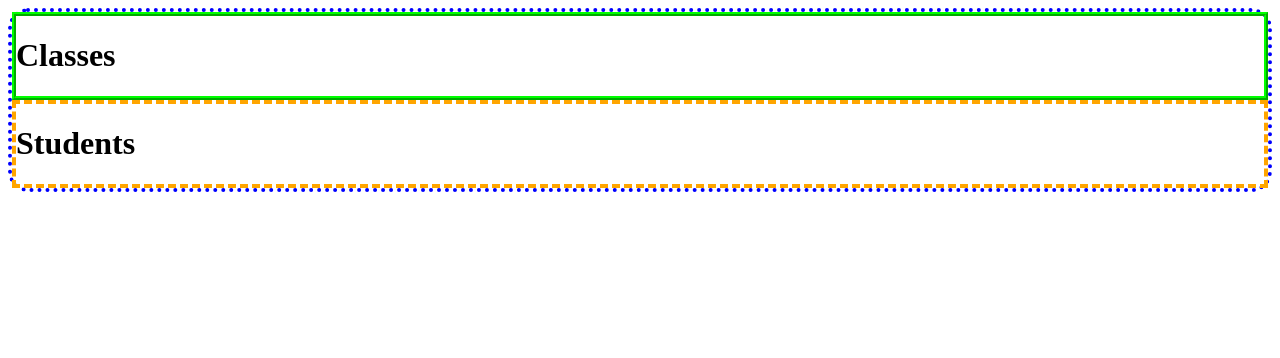
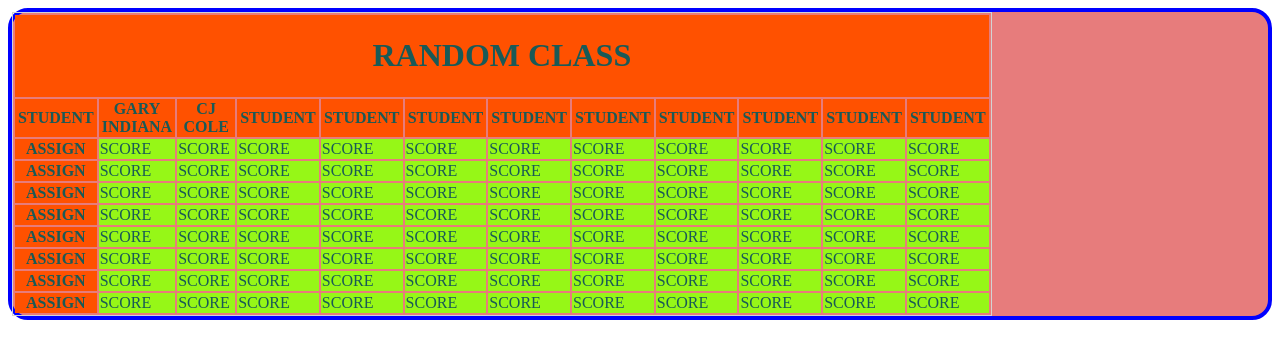
Before and after one commit to PDTayl888/grades, a website: page index.html in a window 1280 px wide. Drawn offline with Linux system fonts and the light colour scheme.

Commit message:
added models and routes folder, started a table for grades

```diff
--- /dev/null
+++ b/dev_index.js
@@ -0,0 +1,20 @@
+
+console.log('poop on poop on poop');
+
+var coll = document.getElementsByClassName("collapsible");
+var i;
+
+
+/*
+for (i = 0; i < coll.length; i++) {
+  coll[i].addEventListener("click", function() {
+    this.classList.toggle("active");
+    var content = this.nextElementSibling;
+    if (content.style.display === "block") {
+      content.style.display = "none";
+    } else {
+      content.style.display = "block";
+    }
+  });
+}
+*/
--- a/grades.css
+++ b/grades.css
@@ -1,12 +1,62 @@
+
+
+
+/* MAKE ALL SECTIONS COLLAPSIBLE IN FINISHED PRODUCT\! */
+
+
+body {
+    color: rgb(25, 90, 87)
+}
 .container {
-    border: 4px dotted blue;
+    border: 4px solid blue;
     border-radius: 20px;
+    background-color: rgb(231, 124, 124);
 }
 
-.students {
-    border: 4px ridge lime;
+.studentsSection {
+    border: 4px ridge green;
 }
 
 .grades {
     border: 4px dashed orange;
 }
+
+.studentTag {
+    border: 2px ridge lightcyan
+}
+
+table {
+    border: 1px solid lightgray;
+    /* border-collapse: collapse; */
+    width: 78%;
+}
+
+td, th {
+    width: 444px;
+}
+
+/*
+.collapsible {
+    background-color: goldenrod;
+    color: #444;
+    cursor: pointer;
+    padding: 18px;
+    width: 100%;
+    border: solid;
+    text-align: left;
+    outline: none;
+    font-size: 15px;
+}
+
+.active, .collapsible:hover {
+    background-color: #ccc;
+  }
+
+  .content {
+    padding: 0 18px;
+    display: none;
+    overflow: hidden;
+    background-color: #f1f1f1;
+  }
+
+*/
--- a/index.html
+++ b/index.html
@@ -5,18 +5,152 @@
     <meta name="viewport" content="width=device-width, initial-scale=1.0">
     <meta http-equiv="X-UA-Compatible" content="ie=edge">
     <title>Grades</title>
-    <script src="index.js"></script>
+    <script src="dev_index.js"></script>
     <link rel="stylesheet" type="text/css" href="grades.css">
 </head>
 <body>
+
     <div class="container">
-        <div class="students">
-            <h1>Classes</h1>
-        </div>
-        <div class="grades">
-            <h1>Students</h1>
-        </div>
-        <table></table>
+        <table>
+            <th scope="colgroup" colspan="100%"><h1>RANDOM CLASS</h1></th>
+            <colgroup>
+                <col style="background-color: rgb(255, 81, 0)">
+            </colgroup>
+            <colgroup>
+                <col span="11" style="background-color: rgb(150, 247, 23)">
+            </colgroup>
+            <tr style="background-color: rgb(255, 81, 0)">
+                <th>STUDENT</th>
+                <th>GARY INDIANA</th>
+                <th>CJ COLE</th>
+                <th>STUDENT</th>
+                <th>STUDENT</th>
+                <th>STUDENT</th>
+                <th>STUDENT</th>
+                <th>STUDENT</th>
+                <th>STUDENT</th>
+                <th>STUDENT</th>
+                <th>STUDENT</th>
+                <th>STUDENT</th>
+            </tr>
+            <tr>
+                <th>ASSIGN</th>
+                <td>SCORE</td>
+                <td>SCORE</td>
+                <td>SCORE</td>
+                <td>SCORE</td>
+                <td>SCORE</td>
+                <td>SCORE</td>
+                <td>SCORE</td>
+                <td>SCORE</td>
+                <td>SCORE</td>
+                <td>SCORE</td>
+                <td>SCORE</td>
+            </tr>
+            <tr>
+                <th>ASSIGN</th>
+                <td>SCORE</td>
+                <td>SCORE</td>
+                <td>SCORE</td>
+                <td>SCORE</td>
+                <td>SCORE</td>
+                <td>SCORE</td>
+                <td>SCORE</td>
+                <td>SCORE</td>
+                <td>SCORE</td>
+                <td>SCORE</td>
+                <td>SCORE</td>
+            </tr>
+            <tr>
+                <th>ASSIGN</th>
+                <td>SCORE</td>
+                <td>SCORE</td>
+                <td>SCORE</td>
+                <td>SCORE</td>
+                <td>SCORE</td>
+                <td>SCORE</td>
+                <td>SCORE</td>
+                <td>SCORE</td>
+                <td>SCORE</td>
+                <td>SCORE</td>
+                <td>SCORE</td>
+            <tr>
+                <th>ASSIGN</th>
+                <td>SCORE</td>
+                <td>SCORE</td>
+                <td>SCORE</td>
+                <td>SCORE</td>
+                <td>SCORE</td>
+                <td>SCORE</td>
+                <td>SCORE</td>
+                <td>SCORE</td>
+                <td>SCORE</td>
+                <td>SCORE</td>
+                <td>SCORE</td>
+            <tr>
+                <th>ASSIGN</th>
+                <td>SCORE</td>
+                <td>SCORE</td>
+                <td>SCORE</td>
+                <td>SCORE</td>
+                <td>SCORE</td>
+                <td>SCORE</td>
+                <td>SCORE</td>
+                <td>SCORE</td>
+                <td>SCORE</td>
+                <td>SCORE</td>
+                <td>SCORE</td>
+            <tr>
+                <th>ASSIGN</th>
+                <td>SCORE</td>
+                <td>SCORE</td>
+                <td>SCORE</td>
+                <td>SCORE</td>
+                <td>SCORE</td>
+                <td>SCORE</td>
+                <td>SCORE</td>
+                <td>SCORE</td>
+                <td>SCORE</td>
+                <td>SCORE</td>
+                <td>SCORE</td>
+            <tr>
+                <th>ASSIGN</th>
+                <td>SCORE</td>
+                <td>SCORE</td>
+                <td>SCORE</td>
+                <td>SCORE</td>
+                <td>SCORE</td>
+                <td>SCORE</td>
+                <td>SCORE</td>
+                <td>SCORE</td>
+                <td>SCORE</td>
+                <td>SCORE</td>
+                <td>SCORE</td>
+            </tr>
+            <tr>
+                <th>ASSIGN</th>
+                <td>SCORE</td>
+                <td>SCORE</td>
+                <td>SCORE</td>
+                <td>SCORE</td>
+                <td>SCORE</td>
+                <td>SCORE</td>
+                <td>SCORE</td>
+                <td>SCORE</td>
+                <td>SCORE</td>
+                <td>SCORE</td>
+                <td>SCORE</td>
+            </tr>
+        </table>
+    </div>
     </div>
 </body>
 </html>
+
+<!--
+<button class="collapsible">Open Collapsible</button>
+<div class="content">
+    <p>Lorem ipsum dolor sit amet consectetur adipisicing elit. Repellat iusto fuga tempora temporibus commodi veritatis molestiae quas quam similique, quidem odio doloribus blanditiis provident ipsum totam error laboriosam, excepturi vitae?
+    </p>
+</div>
+-->
--- a/index.js
+++ b/index.js
@@ -1,2 +1,17 @@
+const express = require('express');
+const app = express();
+
+require('./startup/routes')(app);
+require('./startup/db')();
+
+app.use('/api/students', students);
+app.use('/api/classses', classes);
+app.use('/api/assignments', assignments);
+
+const port = process.env.PORT || 3000;
+const server = app.listen(port, () => console.log(`Listening on port ${port}...`));
+
+module.exports = server;
+
 
 console.log('poop');
```
Also changed, not shown: models/assignment.js (added, +11 -0 lines), models/class.js (added, +11 -0 lines), models/student.js (added, +11 -0 lines), package.json (+6 -1 lines), routes/assignments.js (added, +23 -0 lines), routes/classes.js (added, +23 -0 lines), routes/students.js (added, +23 -0 lines), 2 other files.
